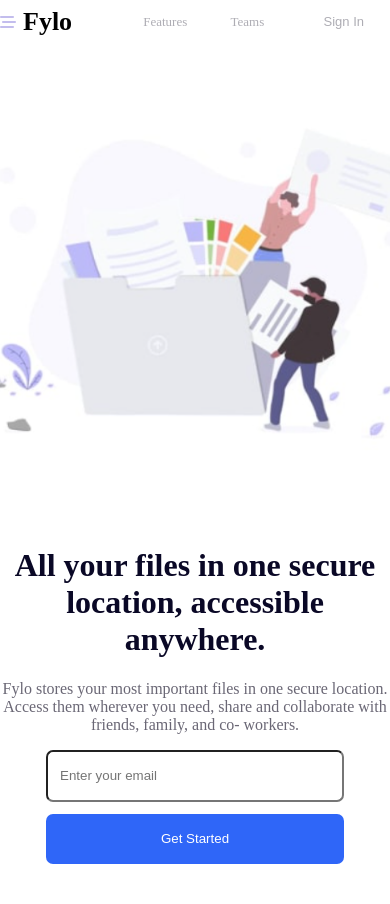
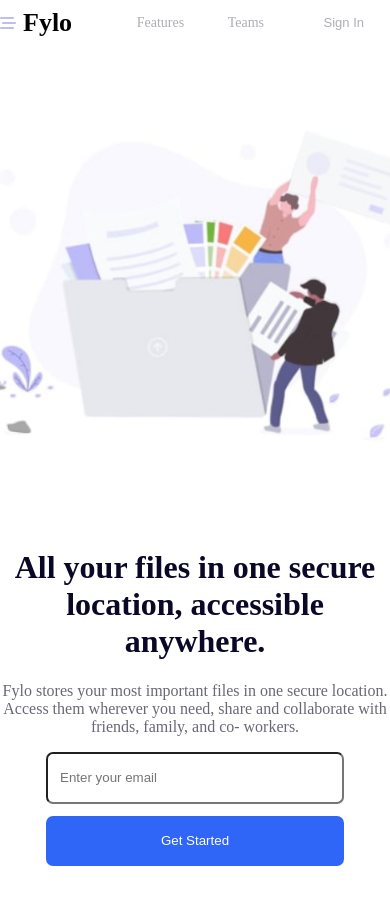
Before and after one commit to Izukach/Fylo-Landing-Page, a plain HTML site: page index.html in a window 390 px wide. Shown: the top 904 px of the page. Drawn offline with Linux system fonts and the light colour scheme.

Commit message:
i made some changes

```diff
--- a/style.css
+++ b/style.css
@@ -321,7 +321,13 @@ nav li a:hover {
 
 @media screen and (max-width: 768px) {
   .nav-links {
-    font-size: 0.8125rem;
+    font-size: 0.875rem;
+    box-sizing: border-box;
+  }
+
+@media screen and (max-width: 768px) {
+  header{
+    box-sizing: border-box;
   }
 }
 @media screen and (max-width: 768px) {
```
